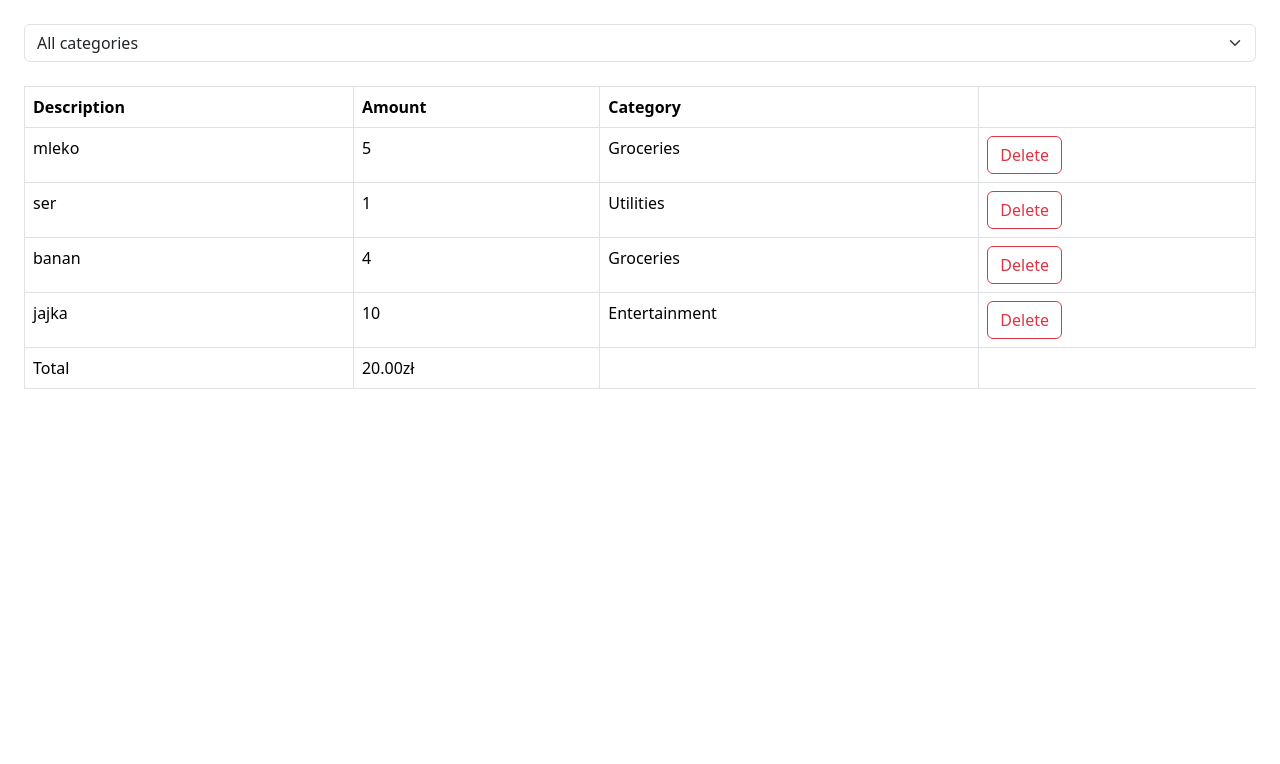
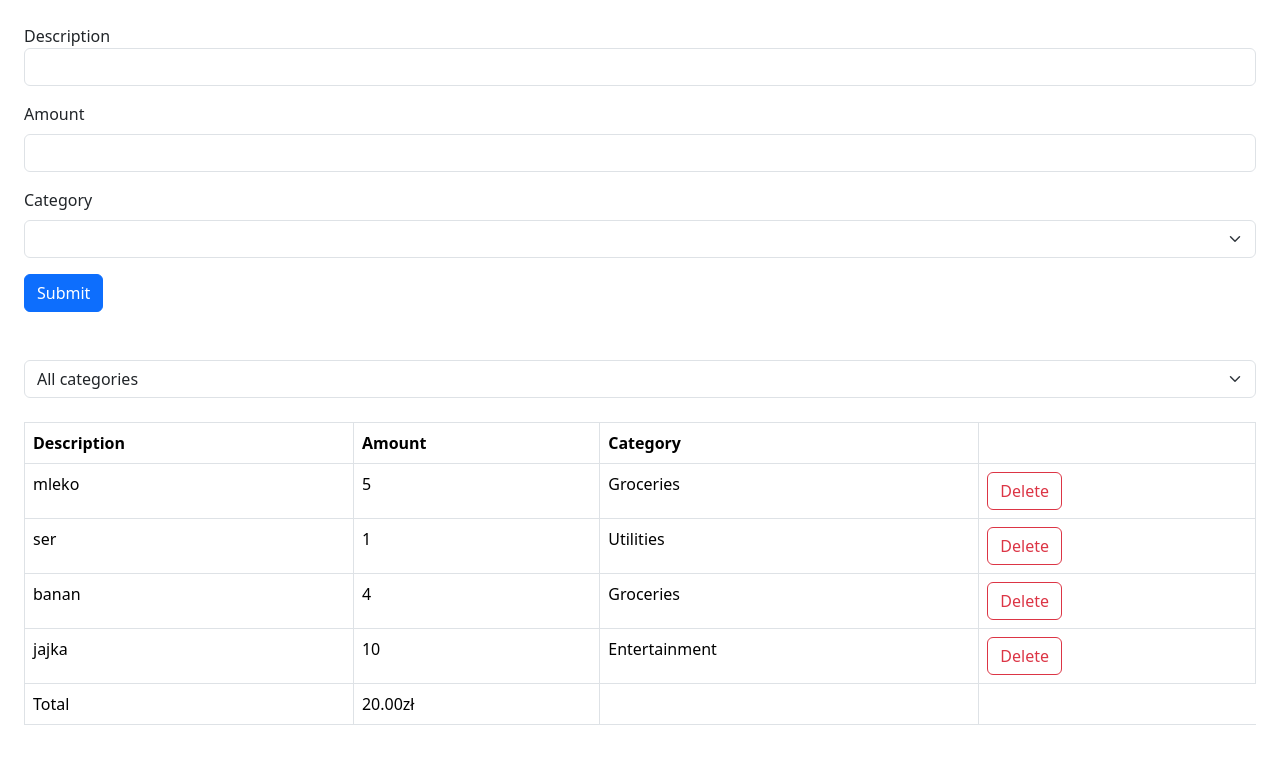
Before and after one commit to JuliaKucmierczyk/expense-tracker, a React (Vite) app: page / in a window 1280 px wide. Shown: the top 764 px of the page. Built offline with nearby package versions, Linux system fonts and the light colour scheme.

Commit message:
Creating expense form

```diff
--- a/src/App.tsx
+++ b/src/App.tsx
@@ -2,6 +2,9 @@
 import "./App.css";
 import { ExpenseList } from "./components/ExpenseList";
 import ExpenseFilter from "./components/ExpenseFilter";
+import ExpenseForm from "./components/ExpenseForm";
+
+export const categories = ["Groceries", "Utilities", "Entertainment"];
 
 function App() {
   const [selectedCategory, setSelectedCategory] = useState("");
@@ -19,6 +22,9 @@
 
   return (
     <>
+      <div className="mb-5">
+        <ExpenseForm />
+      </div>
       <div className="mb-3">
         <ExpenseFilter
           onSelectCategory={(category) => setSelectedCategory(category)}
--- a/src/components/ExpenseFilter.tsx
+++ b/src/components/ExpenseFilter.tsx
@@ -1,3 +1,5 @@
+import { categories } from "../App";
+
 interface Props {
   onSelectCategory: (category: string) => void;
 }
@@ -10,9 +12,11 @@
         onChange={(event) => onSelectCategory(event.target.value)}
       >
         <option value="">All categories</option>
-        <option value="Groceries">Groceries</option>
-        <option value="Utilities">Utilities</option>
-        <option value="Entertainment">Entertainment</option>
+        {categories.map((category) => (
+          <option key={category} value={category}>
+            {category}
+          </option>
+        ))}
       </select>
     </div>
   );
--- a/src/components/ExpenseForm.tsx
+++ b/src/components/ExpenseForm.tsx
@@ -1,5 +1,38 @@
+import { categories } from "../App";
+
 const ExpenseForm = () => {
-  return <div>Form</div>;
+  return (
+    <div className="m-4">
+      <form>
+        <div className="mb-3">
+          <label htmlFor="description" className="fomr-label">
+            Description
+          </label>
+          <input id="description" type="text" className="form-control" />
+        </div>
+        <div className="mb-3">
+          <label htmlFor="amount" className="form-label">
+            Amount
+          </label>
+          <input type="number" className="form-control" />
+        </div>
+        <div className="mb-3">
+          <label htmlFor="category" className="form-label">
+            Category
+          </label>
+          <select id="category" className="form-select">
+            <option value=""></option>
+            {categories.map((category) => (
+              <option key={category} value={category}>
+                {category}
+              </option>
+            ))}
+          </select>
+        </div>
+        <button className="btn btn-primary">Submit</button>
+      </form>
+    </div>
+  );
 };
 
 export default ExpenseForm;
```
